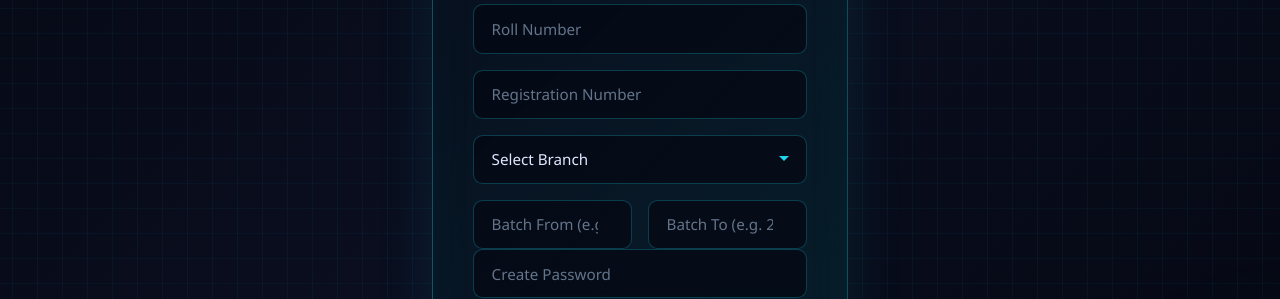
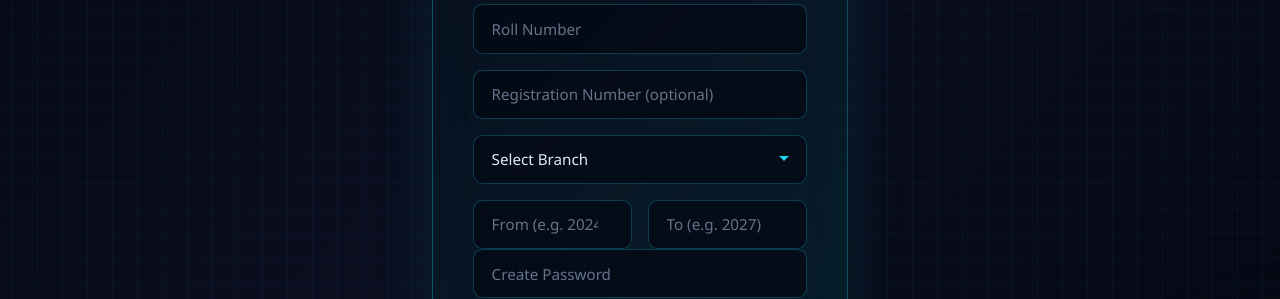
Before and after one commit to chandankumar171/ALUMNIPORTAL, a React (Create React App) app in the folder frontend/: page /signup in a window 1280 px wide. Shown: the part 393-692 px from the top of the page. Built offline with nearby package versions, Linux system fonts and the light colour scheme.

Commit message:
sign up fix

```diff
--- a/frontend/src/pages/Signup.jsx
+++ b/frontend/src/pages/Signup.jsx
@@ -2,6 +2,9 @@ import { useState } from "react";
 import { Link, useNavigate } from "react-router-dom";
 import API from "../services/api";
 import "./Auth.css";
+
+const CURRENT_YEAR = new Date().getFullYear();
+const MIN_YEAR = 1980;
 
 export default function Signup({ onSignup }) {
   const navigate = useNavigate();
@@ -9,17 +12,44 @@ export default function Signup({ onSignup }) {
   const [isAdminSignup, setIsAdminSignup] = useState(false);
   const [adminKey, setAdminKey]           = useState("");
   const [loading, setLoading]             = useState(false);
+  const [batchError, setBatchError]       = useState("");
 
   const [form, setForm] = useState({
     name: "", email: "", rollNo: "", regNo: "",
     branch: "", batchFrom: "", batchTo: "", password: "",
   });
 
-  const handleChange = (e) => setForm({ ...form, [e.target.name]: e.target.value });
+  const handleChange = (e) => {
+    setForm({ ...form, [e.target.name]: e.target.value });
+    // Clear batch error when user edits batch fields
+    if (e.target.name === "batchFrom" || e.target.name === "batchTo") {
+      setBatchError("");
+    }
+  };
+
+  const validateBatchYears = () => {
+    const from = parseInt(form.batchFrom);
+    const to   = parseInt(form.batchTo);
+
+    if (isNaN(from) || from < MIN_YEAR || from > CURRENT_YEAR + 1) {
+      return `Batch From must be a valid year between ${MIN_YEAR} and ${CURRENT_YEAR + 1}`;
+    }
+    if (isNaN(to) || to < MIN_YEAR || to > CURRENT_YEAR + 6) {
+      return `Batch To must be a valid year between ${MIN_YEAR} and ${CURRENT_YEAR + 6}`;
+    }
+    if (to < from) {
+      return "Batch To must be after Batch From";
+    }
+    if (to - from > 6) {
+      return "Batch duration cannot exceed 6 years";
+    }
+    return null; // no error
+  };
 
   const submit = async (e) => {
     e.preventDefault();
     setLoading(true);
+    setBatchError("");
 
     try {
       let payload;
@@ -37,6 +67,14 @@ export default function Signup({ onSignup }) {
           setLoading(false);
           return;
         }
+
+        const batchValidationError = validateBatchYears();
+        if (batchValidationError) {
+          setBatchError(batchValidationError);
+          setLoading(false);
+          return;
+        }
+
         payload = form;
       }
 
@@ -108,7 +146,7 @@ export default function Signup({ onSignup }) {
               <input name="name" placeholder="Full Name" value={form.name} onChange={handleChange} required disabled={loading} />
               <input type="email" name="email" placeholder="Email" value={form.email} onChange={handleChange} required disabled={loading} />
               <input name="rollNo" placeholder="Roll Number" value={form.rollNo} onChange={handleChange} required disabled={loading} />
-              <input name="regNo" placeholder="Registration Number" value={form.regNo} onChange={handleChange}  disabled={loading} />
+              <input name="regNo" placeholder="Registration Number (optional)" value={form.regNo} onChange={handleChange} disabled={loading} />
 
               <select name="branch" value={form.branch} onChange={handleChange} required disabled={loading}>
                 <option value="">Select Branch</option>
@@ -121,11 +159,34 @@ export default function Signup({ onSignup }) {
               </select>
 
               <div className="batch-row">
-                <input type="number" name="batchFrom" placeholder="Batch From (e.g. 2021)"
-                  value={form.batchFrom} onChange={handleChange} required disabled={loading} />
-                <input type="number" name="batchTo" placeholder="Batch To (e.g. 2025)"
-                  value={form.batchTo} onChange={handleChange} required disabled={loading} />
+                <input
+                  type="number"
+                  name="batchFrom"
+                  placeholder={`From (e.g. ${CURRENT_YEAR - 2})`}
+                  value={form.batchFrom}
+                  onChange={handleChange}
+                  required
+                  disabled={loading}
+                  min={MIN_YEAR}
+                  max={CURRENT_YEAR + 1}
+                />
+                <input
+                  type="number"
+                  name="batchTo"
+                  placeholder={`To (e.g. ${CURRENT_YEAR + 1})`}
+                  value={form.batchTo}
+                  onChange={handleChange}
+                  required
+                  disabled={loading}
+                  min={MIN_YEAR}
+                  max={CURRENT_YEAR + 6}
+                />
               </div>
+
+              {/* Batch year error message */}
+              {batchError && (
+                <p className="batch-error-msg">⚠️ {batchError}</p>
+              )}
 
               <input type="password" name="password" placeholder="Create Password"
                 value={form.password} onChange={handleChange} required disabled={loading} />
```
